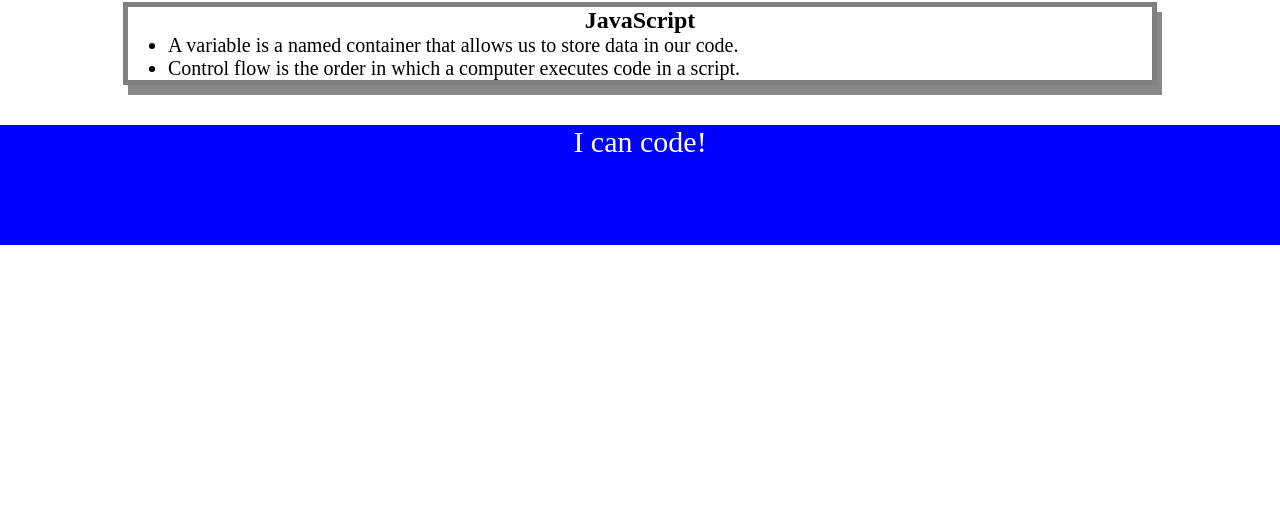
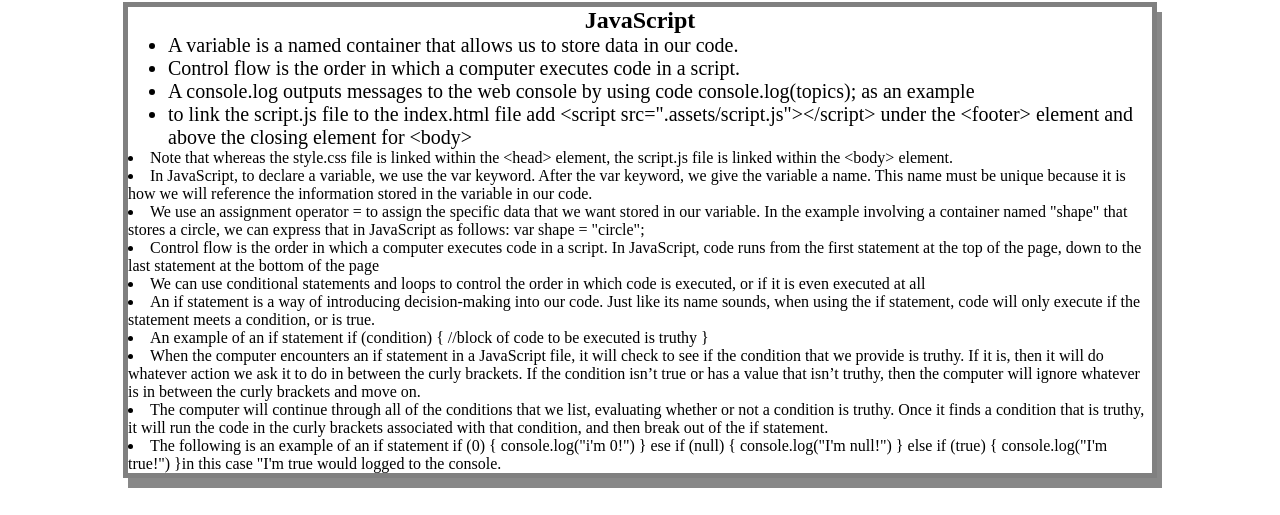
Before and after one commit to Neuroventure/prework-study-guide, a plain HTML site: page index.html in a window 1280 px wide. Shown: the part 1608-2123 px from the top of the page. Before the commit the page ends 1853 px from the top, so only its background shows below. Drawn offline with Linux system fonts and the light colour scheme.

Commit message:
added more js notes to the idex.html file

```diff
--- a/index.html
+++ b/index.html
@@ -71,6 +71,19 @@
         <ul>
           <li>A variable is a named container that allows us to store data in our code.</li>
           <li>Control flow is the order in which a computer executes code in a script.</li>
+          <li>A console.log outputs messages to the web console by using code console.log(topics); as an example</li>
+          <li>to link the script.js file to the index.html file add &ltscript src=".assets/script.js"&gt&lt/script&gt under the &ltfooter&gt element and above the closing element for &ltbody&gt</ul>
+          <li>Note that whereas the style.css file is linked within the &lthead&gt element, the script.js file is linked within the &ltbody&gt element.</li>
+          <li>In JavaScript, to declare a variable, we use the var keyword. After the var keyword, we give the variable a name. This name must be unique because it is how we will reference the information stored in the variable in our code.</li>
+          <li>We use an assignment operator = to assign the specific data that we want stored in our variable. In the example involving a container named "shape" that stores a circle, we can express that in JavaScript as follows: var shape = "circle";</li>
+          <li>Control flow is the order in which a computer executes code in a script. In JavaScript, code runs from the first statement at the top of the page, down to the last statement at the bottom of the page</li>
+          <li>We can use conditional statements and loops to control the order in which code is executed, or if it is even executed at all</li>
+          <li>An if statement is a way of introducing decision-making into our code. Just like its name sounds, when using the if statement, code will only execute if the statement meets a condition, or is true.</li>
+          <li>An example of an if statement if (condition) { //block of code to be executed is truthy }</li>
+          <li>When the computer encounters an if statement in a JavaScript file, it will check to see if the condition that we provide is truthy. If it is, then it will do whatever action we ask it to do in between the curly brackets. If the condition isn’t true or has a value that isn’t truthy, then the computer will ignore whatever is in between the curly brackets and move on.</li>
+          <li>The computer will continue through all of the conditions that we list, evaluating whether or not a condition is truthy. Once it finds a condition that is truthy, it will run the code in the curly brackets associated with that condition, and then break out of the if statement.</li>
+          <li>The following is an example of an if statement if (0) { console.log("i'm 0!") } ese if (null) { console.log("I'm null!") } else if (true) { console.log("I'm true!") }in this case "I'm true would logged to the console.</li>
+
         </ul>
       </section>
     </main>
```
